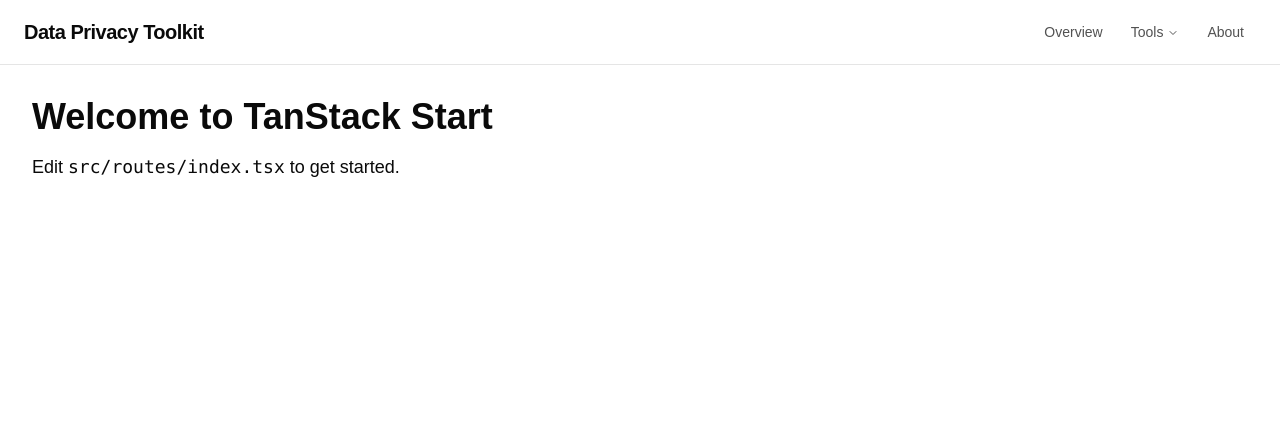
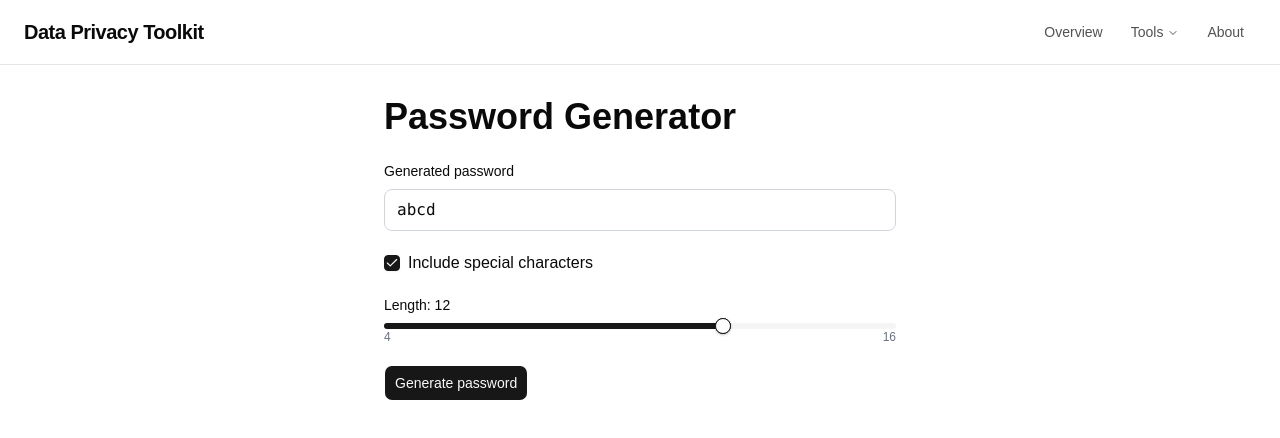
Before and after one commit to Greek/gullhacks26-dataprivacy, a React (Vite) app in the folder frontend/: page / in a window 1280 px wide. Shown: the top 438 px of the page. Built offline with nearby package versions, Linux system fonts and the light colour scheme.

Commit message:
Make the home page for password generation
Signed-off-by: Greek <a@ndy.sh>

```diff
--- /dev/null
+++ b/frontend/src/components/ui/checkbox.tsx
@@ -0,0 +1,26 @@
+import { Checkbox as CheckboxPrimitive } from "@base-ui/react/checkbox"
+import { cn } from "cn"
+import { CheckIcon } from "lucide-react"
+
+function Checkbox({ className, ...props }: CheckboxPrimitive.Root.Props) {
+  return (
+    <CheckboxPrimitive.Root
+      data-slot="checkbox"
+      className={cn(
+        "peer relative flex size-4 shrink-0 items-center justify-center rounded-[4px] border border-input shadow-xs transition-shadow outline-none group-has-disabled/field:opacity-50 group-has-[:focus-visible]/field-label:ring-0 group-has-[:focus-visible]/field-label:not-data-checked:border-input after:absolute after:-inset-x-3 after:-inset-y-2 focus-visible:border-ring focus-visible:ring-3 focus-visible:ring-ring/50 disabled:cursor-not-allowed disabled:opacity-50 aria-invalid:border-destructive aria-invalid:ring-3 aria-invalid:ring-destructive/20 aria-invalid:aria-checked:border-primary dark:bg-input/30 dark:aria-invalid:border-destructive/50 dark:aria-invalid:ring-destructive/40 data-checked:border-primary data-checked:bg-primary data-checked:text-primary-foreground group-has-[:focus-visible]/field-label:data-checked:border-primary dark:data-checked:bg-primary",
+        className
+      )}
+      {...props}
+    >
+      <CheckboxPrimitive.Indicator
+        data-slot="checkbox-indicator"
+        className="grid place-content-center text-current transition-none [&>svg]:size-3.5"
+      >
+        <CheckIcon
+        />
+      </CheckboxPrimitive.Indicator>
+    </CheckboxPrimitive.Root>
+  )
+}
+
+export { Checkbox }
--- /dev/null
+++ b/frontend/src/components/ui/slider.tsx
@@ -0,0 +1,51 @@
+import { Slider as SliderPrimitive } from "@base-ui/react/slider"
+import { cn } from "cn"
+
+function Slider({
+  className,
+  defaultValue,
+  value,
+  min = 0,
+  max = 100,
+  ...props
+}: SliderPrimitive.Root.Props) {
+  const _values = Array.isArray(value)
+    ? value
+    : Array.isArray(defaultValue)
+      ? defaultValue
+      : [min, max]
+
+  return (
+    <SliderPrimitive.Root
+      className={cn("data-horizontal:w-full data-vertical:h-full", className)}
+      data-slot="slider"
+      defaultValue={defaultValue}
+      value={value}
+      min={min}
+      max={max}
+      thumbAlignment="edge"
+      {...props}
+    >
+      <SliderPrimitive.Control className="relative flex w-full touch-none items-center select-none data-disabled:opacity-50 data-vertical:h-full data-vertical:min-h-40 data-vertical:w-auto data-vertical:flex-col">
+        <SliderPrimitive.Track
+          data-slot="slider-track"
+          className="relative grow overflow-hidden rounded-full bg-muted select-none data-horizontal:h-1.5 data-horizontal:w-full data-vertical:h-full data-vertical:w-1.5"
+        >
+          <SliderPrimitive.Indicator
+            data-slot="slider-range"
+            className="bg-primary select-none data-horizontal:h-full data-vertical:w-full"
+          />
+        </SliderPrimitive.Track>
+        {Array.from({ length: _values.length }, (_, index) => (
+          <SliderPrimitive.Thumb
+            data-slot="slider-thumb"
+            key={index}
+            className="block size-4 shrink-0 rounded-full border border-primary bg-white shadow-sm ring-ring/50 transition-[color,box-shadow] select-none hover:ring-4 focus-visible:ring-4 focus-visible:outline-hidden disabled:pointer-events-none disabled:opacity-50"
+          />
+        ))}
+      </SliderPrimitive.Control>
+    </SliderPrimitive.Root>
+  )
+}
+
+export { Slider }
--- a/frontend/src/routes/index.tsx
+++ b/frontend/src/routes/index.tsx
@@ -1,14 +1,63 @@
+import { Button } from '#/components/ui/button'
+import { Checkbox } from '#/components/ui/checkbox'
+import { Slider } from '#/components/ui/slider'
 import { createFileRoute } from '@tanstack/react-router'
+import { useState } from 'react'
 
 export const Route = createFileRoute('/')({ component: Home })
 
 function Home() {
+  const [length, setLength] = useState(12)
+  const [includeSpecialCharacters, setIncludeSpecialCharacters] = useState(true)
+
   return (
-    <div className="p-8">
-      <h1 className="text-4xl font-bold">Welcome to TanStack Start</h1>
-      <p className="mt-4 text-lg">
-        Edit <code>src/routes/index.tsx</code> to get started.
-      </p>
-    </div>
+    <main className="mx-auto max-w-xl p-8">
+      <h1 className="text-4xl font-bold">Password Generator</h1>
+
+      <div className="mt-6 space-y-5">
+        <label className="block">
+          <span className="mb-2 block text-sm font-medium">
+            Generated password
+          </span>
+          <input
+            aria-label="Generated password"
+            className="w-full rounded-md border border-gray-300 px-3 py-2 font-mono"
+            readOnly
+            type="text"
+            value={'abcd'}
+          />
+        </label>
+
+        <label className="flex items-center gap-2">
+          <Checkbox
+            checked={includeSpecialCharacters}
+            onCheckedChange={(status) => setIncludeSpecialCharacters(!!status)}
+          />
+          <span>Include special characters</span>
+        </label>
+
+        <label className="block">
+          <span className="mb-2 block text-sm font-medium">
+            Length: {length}
+          </span>
+          <Slider
+            aria-label="Password length"
+            className="w-full"
+            max={16}
+            min={4}
+            onValueChange={(val) => setLength(Number(val))}
+            value={length}
+          />
+          <div className="flex justify-between text-xs text-gray-500">
+            <span>4</span>
+            <span>16</span>
+          </div>
+        </label>
+
+        <Button onClick={() => {}} type="button">
+          Generate password
+        </Button>
+      </div>
+    </main>
   )
 }
```
